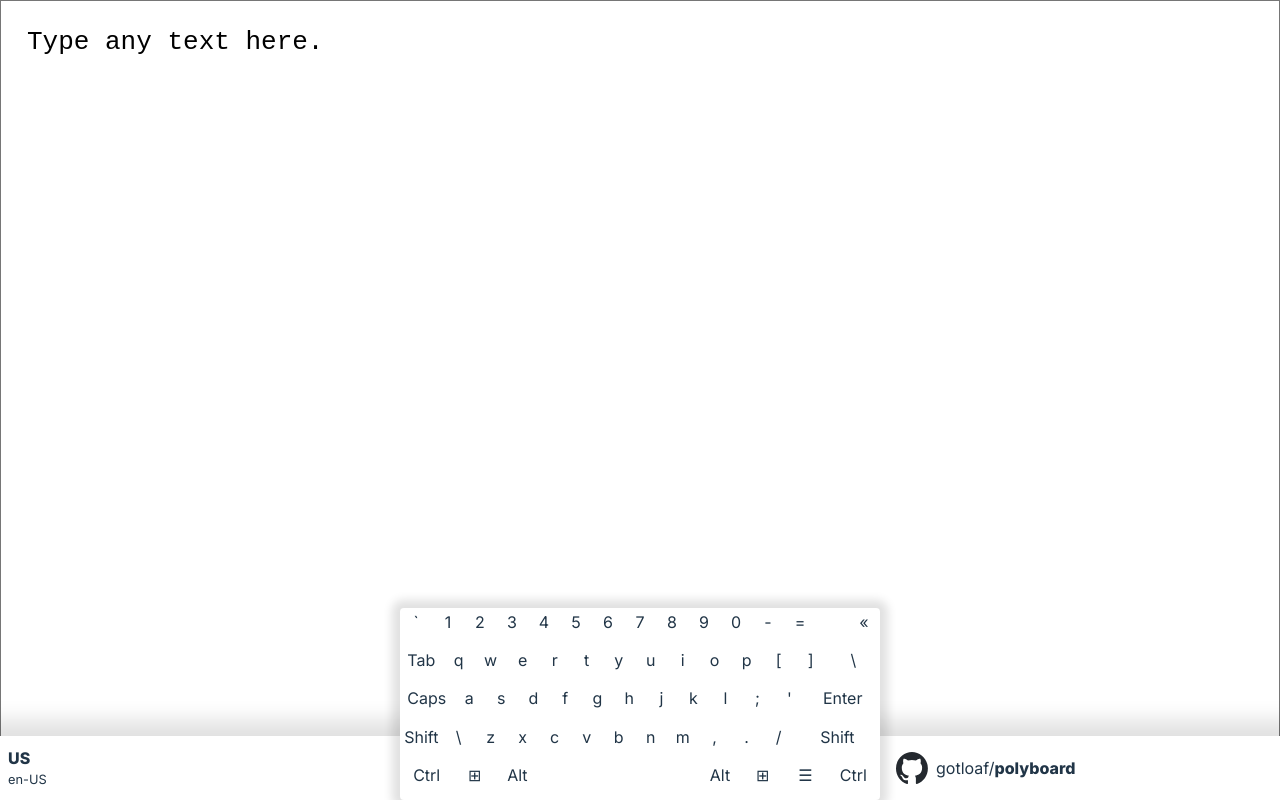
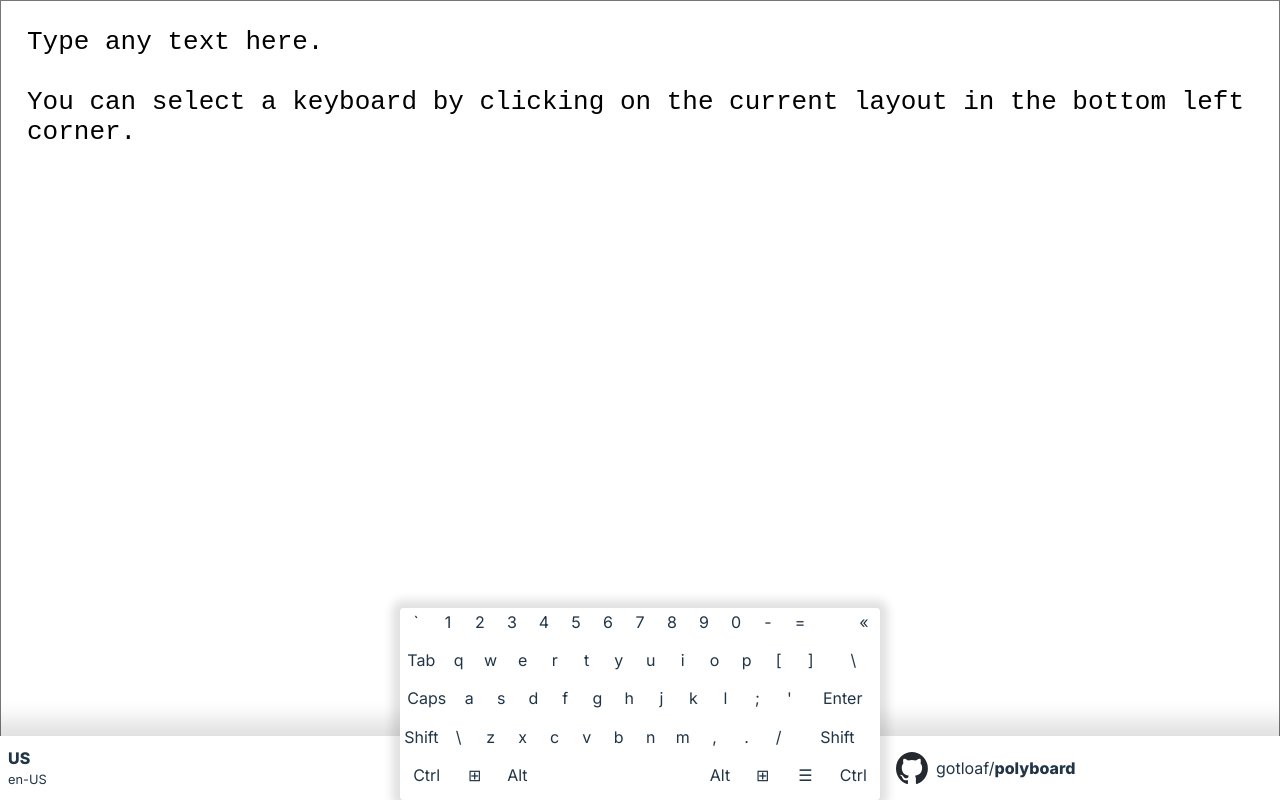
Before and after one commit to gotloaf/polyboard, a React (Vite) app: page / in a window 1280 px wide. Built offline with nearby package versions, Linux system fonts and the light colour scheme.

Commit message:
Add more descriptive default text

```diff
--- a/src/App.tsx
+++ b/src/App.tsx
@@ -1,6 +1,7 @@
 import { useLayoutEffect, useRef, useState } from 'react'
 
 import './App.css'
+import defaultText from './default_text.txt?raw'
 import github from './assets/github.svg'
 import { eventToOutput, EN_US, KeyboardLayout, LAYOUTS } from './keyboard/layout';
 import KeyboardLayoutDisplay from './keyboard/preview';
@@ -8,7 +9,7 @@ import KeyboardLayoutDisplay from './keyboard/preview';
 function App() {
   // Text content management
   const textArea = useRef<HTMLTextAreaElement>(null);
-  const [textContent, setTextContent] = useState("Type any text here.");
+  const [textContent, setTextContent] = useState(defaultText);
   const selectionArea = useRef<[number, number] | undefined>();
   const [deadKey, setDeadKey] = useState<string | null>(null);
 
```
Also changed, not shown: src/default_text.txt (added), 1 other file (tests, documents, lock files or other folders).
